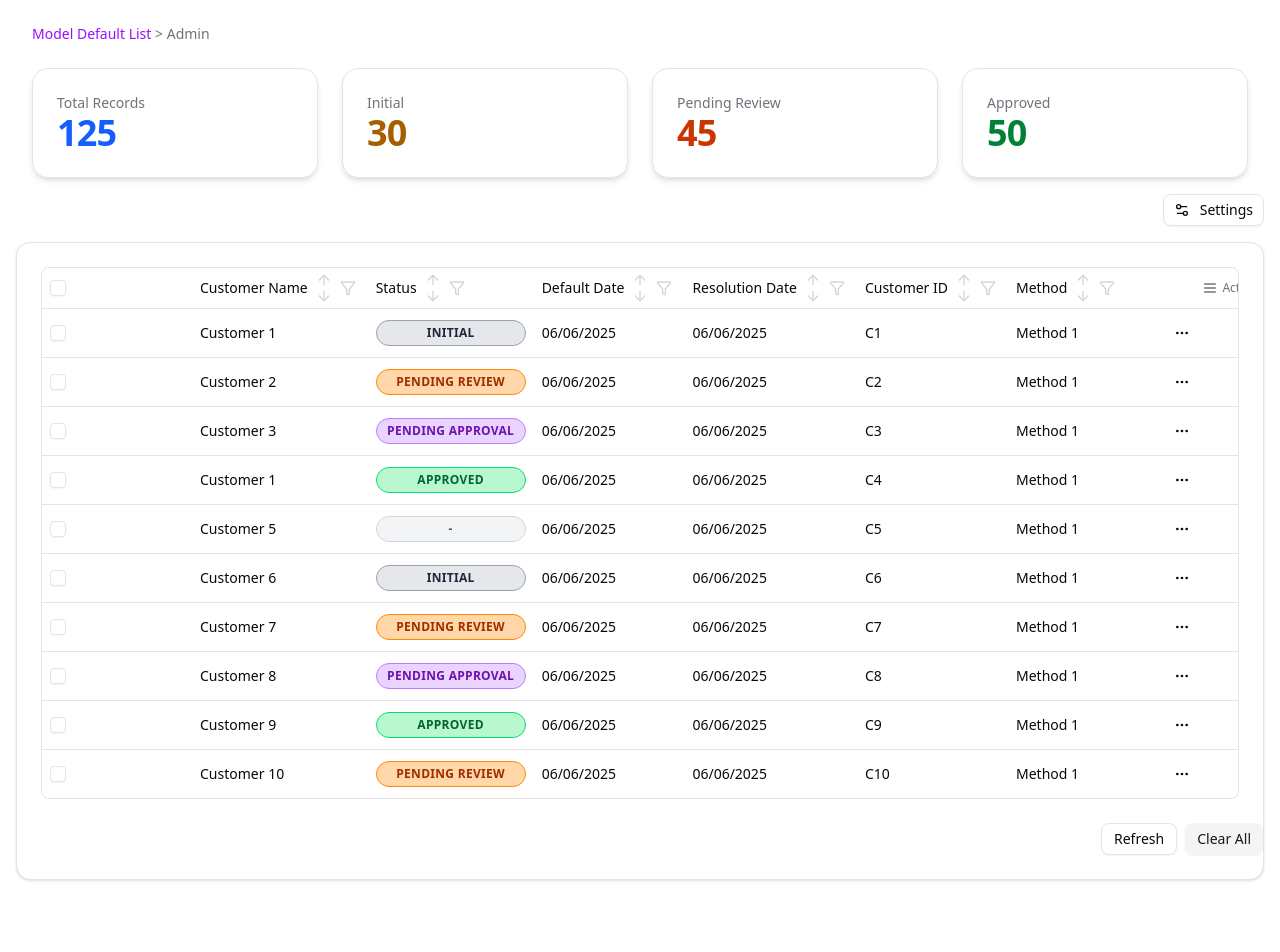
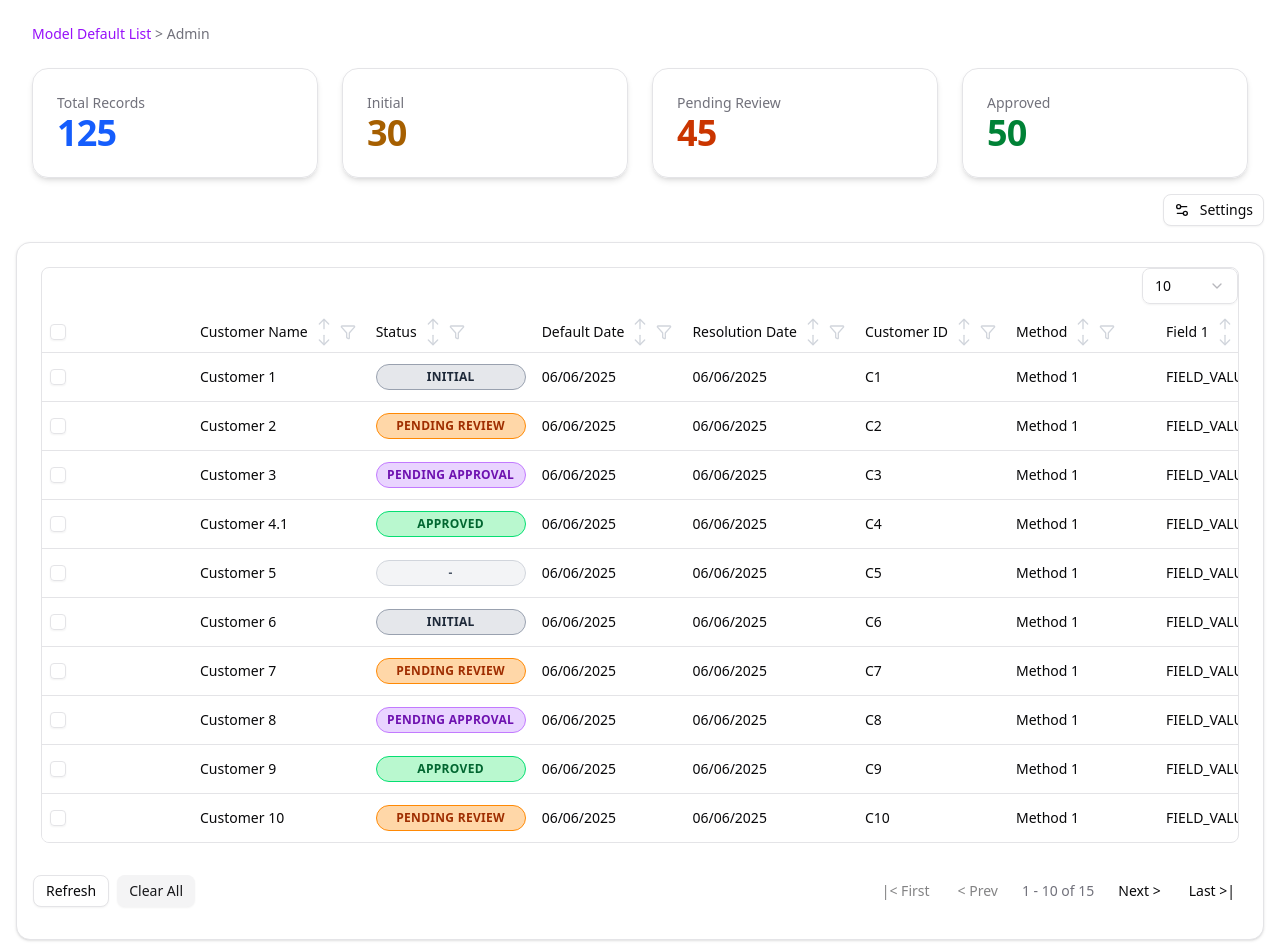
Before and after one commit to DhirajPanchal/shadcn-ui_explorer, a Next.js app in the folder shadcn-nx_data-grid_explorer/: page /poc-app-11/admin in a window 1280 px wide. Shown: the top 952 px of the page. Before the commit the page ends 896 px from the top, so only its background shows below. Built offline with nearby package versions, Linux system fonts and the light colour scheme.

Commit message:
2025-06-20_0300 MISC

```diff
--- a/shadcn-nx_data-grid_explorer/src/components/application/FrameDataGrid.tsx
+++ b/shadcn-nx_data-grid_explorer/src/components/application/FrameDataGrid.tsx
@@ -22,6 +22,13 @@ import {
 } from "@/components/ui/table";
 import { FrameDataGridPagination } from "./FrameDataGridPagination";
 import { Button } from "../ui/button";
+import {
+  Select,
+  SelectContent,
+  SelectItem,
+  SelectTrigger,
+  SelectValue,
+} from "../ui/select";
 
 interface FrameDataGridProps {
   data: GradeChangeRecord[];
@@ -32,6 +39,12 @@ interface FrameDataGridProps {
   onRefresh?: () => void;
   onClearAll?: () => void;
   frozenColumnIds?: string[];
+  pageLimit: number;
+  onPageLimitChange: (newLimit: number) => void;
+  pageSkip: number;
+  //pageLimit: number;
+  pageTotal: number;
+  onPageChange: (newSkip: number) => void;
 }
 
 export function FrameDataGrid({
@@ -43,6 +56,11 @@ export function FrameDataGrid({
   onRefresh,
   onClearAll,
   frozenColumnIds = [],
+  pageLimit,
+  onPageLimitChange,
+  pageSkip,
+  pageTotal,
+  onPageChange,
 }: FrameDataGridProps) {
   const [columnFilters, setColumnFilters] = React.useState<ColumnFiltersState>(
     []
@@ -60,6 +78,8 @@ export function FrameDataGrid({
     onSortingChange: setSorting,
     getCoreRowModel: getCoreRowModel(),
     getPaginationRowModel: getPaginationRowModel(),
+    manualPagination: true,
+    pageCount: Math.ceil(pageTotal / pageLimit),
     manualFiltering: true,
     manualSorting: true,
   });
@@ -78,8 +98,6 @@ export function FrameDataGrid({
           [key]: value.value,
         };
       });
-      //console.log("filters :: ");
-      //console.log(filters);
 
       onColumnFilterChange(filters);
     }
@@ -127,6 +145,24 @@ export function FrameDataGrid({
       )}
       <CardContent>
         <div className="rounded-md border overflow-x-auto">
+          <div className="flex justify-end mb-2">
+            <Select
+              value={String(pageLimit)}
+              onValueChange={(value) => onPageLimitChange(Number(value))}
+            >
+              <SelectTrigger className="w-24 h-8">
+                <SelectValue placeholder="Page Size" />
+              </SelectTrigger>
+              <SelectContent>
+                {[10, 20, 50].map((size) => (
+                  <SelectItem key={size} value={String(size)}>
+                    {size}
+                  </SelectItem>
+                ))}
+              </SelectContent>
+            </Select>
+          </div>
+
           <Table>
             <TableHeader>
               {table.getHeaderGroups().map((headerGroup) => (
@@ -188,7 +224,8 @@ export function FrameDataGrid({
         </div>
       </CardContent>
 
-      <div className="flex gap-2 ml-auto">
+      <div className="flex items-center justify-between px-4 py-2">
+        <div className="flex gap-2">
           <Button variant="outline" size="sm" onClick={onRefresh}>
             Refresh
           </Button>
@@ -196,6 +233,54 @@ export function FrameDataGrid({
             Clear All
           </Button>
         </div>
+
+        <div className="flex items-center gap-1 ml-auto">
+          <Button
+            variant="ghost"
+            size="sm"
+            disabled={pageSkip === 0}
+            onClick={() => onPageChange(0)}
+          >
+            |&lt; First
+          </Button>
+          <Button
+            variant="ghost"
+            size="sm"
+            disabled={pageSkip === 0}
+            onClick={() => onPageChange(Math.max(0, pageSkip - pageLimit))}
+          >
+            &lt; Prev
+          </Button>
+
+          <span className="text-sm text-muted-foreground px-2">
+            {pageTotal === 0
+              ? "0"
+              : `${pageSkip + 1} - ${Math.min(
+                  pageSkip + pageLimit,
+                  pageTotal
+                )} of ${pageTotal}`}
+          </span>
+
+          <Button
+            variant="ghost"
+            size="sm"
+            disabled={pageSkip + pageLimit >= pageTotal}
+            onClick={() => onPageChange(pageSkip + pageLimit)}
+          >
+            Next &gt;
+          </Button>
+          <Button
+            variant="ghost"
+            size="sm"
+            disabled={pageSkip + pageLimit >= pageTotal}
+            onClick={() =>
+              onPageChange(Math.floor((pageTotal - 1) / pageLimit) * pageLimit)
+            }
+          >
+            Last &gt;|
+          </Button>
+        </div>
+      </div>
     </Card>
   );
 }
--- a/shadcn-nx_data-grid_explorer/src/components/application/MdlPageGridWrapper.tsx
+++ b/shadcn-nx_data-grid_explorer/src/components/application/MdlPageGridWrapper.tsx
@@ -17,6 +17,7 @@ import {
 import { FrozenColumnSettings } from "./FrozenColumnSettings";
 import { recordListingAPI } from "./external-interface";
 import { log } from "console";
+import { DUMMY_RECORDS } from "./dummy";
 
 interface Props {
   title: string;
@@ -48,8 +49,18 @@ export function MdlPageGridWrapper({ title, columns, initialPayload }: Props) {
   const triggerAPI = (triggerer: string = "") => {
     console.log("TRIGGER API < " + triggerer + " > ***");
     console.log(inputState);
-    const result: GradeChangeRecord[] = recordListingAPI(initialPayload);
-    setOutputState({ skip: 0, limit: 10, total: 15, data: result });
+
+    const result: GradeChangeRecord[] = recordListingAPI({
+      ...inputState,
+    });
+    console.log("result LEN : " + result.length);
+
+    setOutputState({
+      skip: inputState.skip,
+      limit: inputState.limit,
+      total: DUMMY_RECORDS.length, // adjust if filtering is added
+      data: result,
+    });
   };
 
   // FILTER
@@ -91,6 +102,14 @@ export function MdlPageGridWrapper({ title, columns, initialPayload }: Props) {
     "grade_customer_name",
   ]);
 
+  const handlePageLimitChange = (newLimit: number) => {
+    setInputState((prev) => ({ ...prev, limit: newLimit, skip: 0 }));
+  };
+
+  const handlePageChange = (newSkip: number) => {
+    setInputState((prev) => ({ ...prev, skip: newSkip }));
+  };
+
   return (
     <div className="space-y-4">
       <div className="flex justify-between items-center">
@@ -124,6 +143,11 @@ export function MdlPageGridWrapper({ title, columns, initialPayload }: Props) {
         onRefresh={handleRefresh}
         onClearAll={handleClearAll}
         frozenColumnIds={frozenColumnIds}
+        pageLimit={inputState.limit ?? 10}
+        onPageLimitChange={handlePageLimitChange}
+        pageSkip={inputState.skip ?? 0}
+        pageTotal={outputState.total ?? 100}
+        onPageChange={handlePageChange}
       />
     </div>
   );
--- a/shadcn-nx_data-grid_explorer/src/components/application/dummy.ts
+++ b/shadcn-nx_data-grid_explorer/src/components/application/dummy.ts
@@ -55,7 +55,7 @@ export const DUMMY_RECORDS: GradeChangeRecord[] = [
   {
     id: 4,
     grade_customer_id: "C4",
-    grade_customer_name: "Customer 1",
+    grade_customer_name: "Customer 4.1",
     grade_gedu_legal_name: "Customer 1004",
     grade_default_date: "6/6/2025",
     grade_grp_default_reason_desc: "B",
--- a/shadcn-nx_data-grid_explorer/src/components/application/external-interface.ts
+++ b/shadcn-nx_data-grid_explorer/src/components/application/external-interface.ts
@@ -4,6 +4,7 @@ import {
   DataGridRequest,
   DataGridResponse,
   GradeChangeRecord,
+  InputState,
 } from "./model";
 
 export async function loadDashboardSummary(): Promise<DashboardSummary> {
@@ -16,7 +17,21 @@ export async function loadDashboardSummary(): Promise<DashboardSummary> {
   };
 }
 
-export function recordListingAPI(
+
+
+export function recordListingAPI(inputState: InputState): GradeChangeRecord[] {
+  const { skip = 0, limit = 10 } = inputState;
+
+  // Total simulated data size (all records before pagination)
+  const fullData: GradeChangeRecord[] = [...DUMMY_RECORDS];
+
+  // Apply slicing (pagination)
+  const paginatedData = fullData.slice(skip, skip + limit);
+
+  return paginatedData;
+}
+
+export function XrecordListingAPI(
   payload: DataGridRequest
 ): GradeChangeRecord[] {
   //console.log("LISTING --------------------");
@@ -68,8 +83,11 @@ export function recordListingAPI(
     });
   });
 
+  console.log(" L1 : " + result.length + " -- " + payload.limit);
+
   // Apply pagination
   const start = payload.skip ?? 0;
   const end = start + (payload.limit ?? 10);
+
   return result.slice(start, end);
 }
--- a/shadcn-nx_data-grid_explorer/src/components/application/mdl-columns.tsx
+++ b/shadcn-nx_data-grid_explorer/src/components/application/mdl-columns.tsx
@@ -233,6 +233,11 @@ export const MDL_COMMON_COLUMNS: ColumnDef<GradeChangeRecord>[] = [
   buildReadonlyTextColumn("grade_customer_id", "Customer ID"),
   buildReadonlyTextColumn("grade_method", "Method"),
 
+  buildReadonlyTextColumn("field1", "Field 1"),
+  buildReadonlyTextColumn("field2", "Field 2"),
+  buildReadonlyTextColumn("field3", "Field 3"),
+  buildReadonlyTextColumn("field4", "Field 4"),
+  buildReadonlyTextColumn("field5", "Field 5"),
   buildActionColumn(),
 ];
 
--- a/shadcn-nx_data-grid_explorer/src/components/application/model.ts
+++ b/shadcn-nx_data-grid_explorer/src/components/application/model.ts
@@ -87,7 +87,7 @@ export interface DataGridResponse<T> {
 
 export const VIEWER_GRID_DAFAULT_PAYLOAD: DataGridRequest = {
   skip: 0,
-  limit: 10,
+  limit: 20,
   filter_by_list: [],
   sort_by_list: [],
 };
```
Lines whose indentation alone changed are shown as unchanged.
